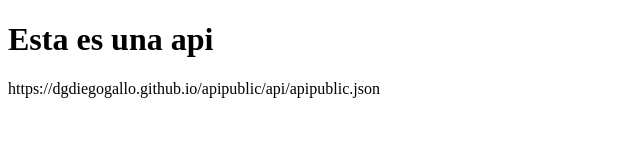
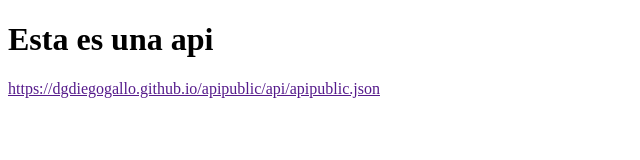
Before and after one commit to DGDiegoGallo/apipublic, a plain HTML site: page index.html in a window 1280 px wide. Shown: the whole page, without its empty margins (0-640 px from the left). Drawn offline with Linux system fonts and the light colour scheme.

Commit message:
ya ahora sí

```diff
--- a/index.html
+++ b/index.html
@@ -6,7 +6,7 @@
     <title>Document</title>
 </head>
 <h1>Esta es una api</h1>
-<href>https://dgdiegogallo.github.io/apipublic/api/apipublic.json</href>
+<a href>https://dgdiegogallo.github.io/apipublic/api/apipublic.json</a>
 <body>
 
 </body>
```
